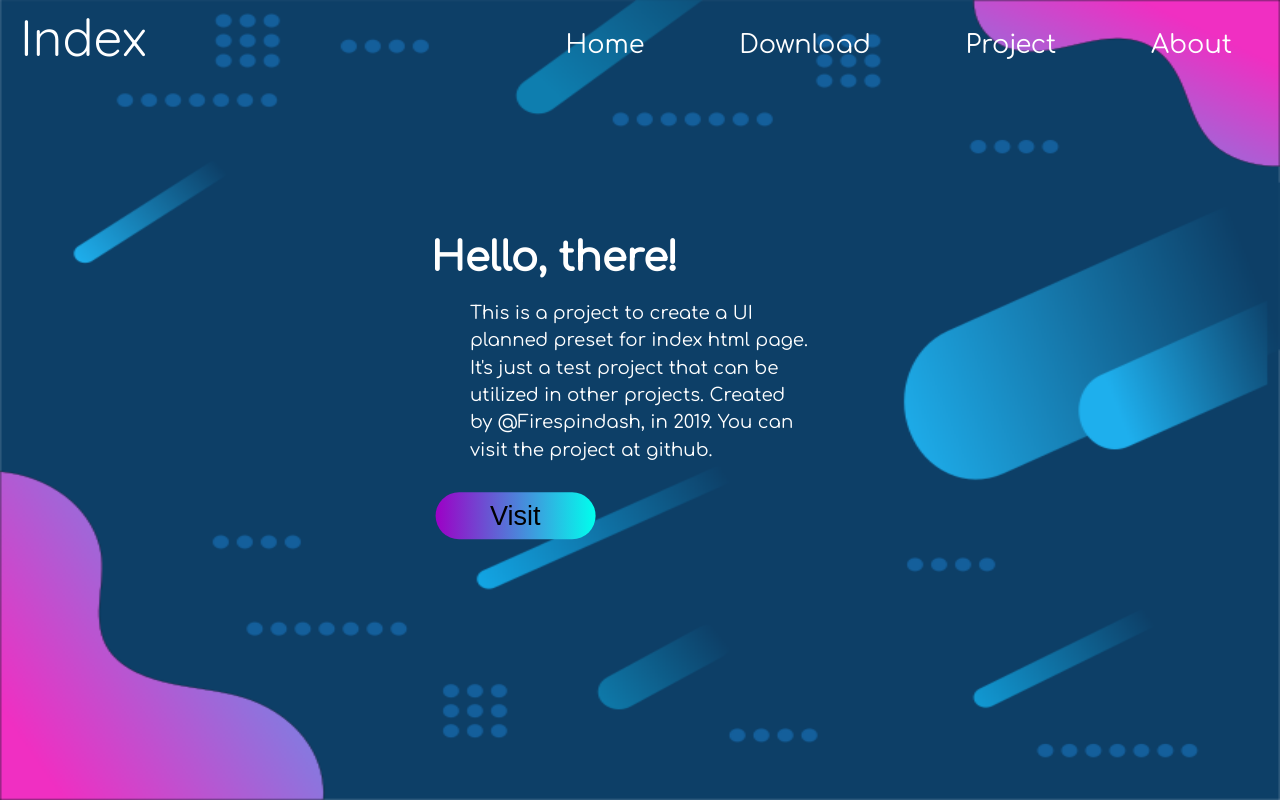
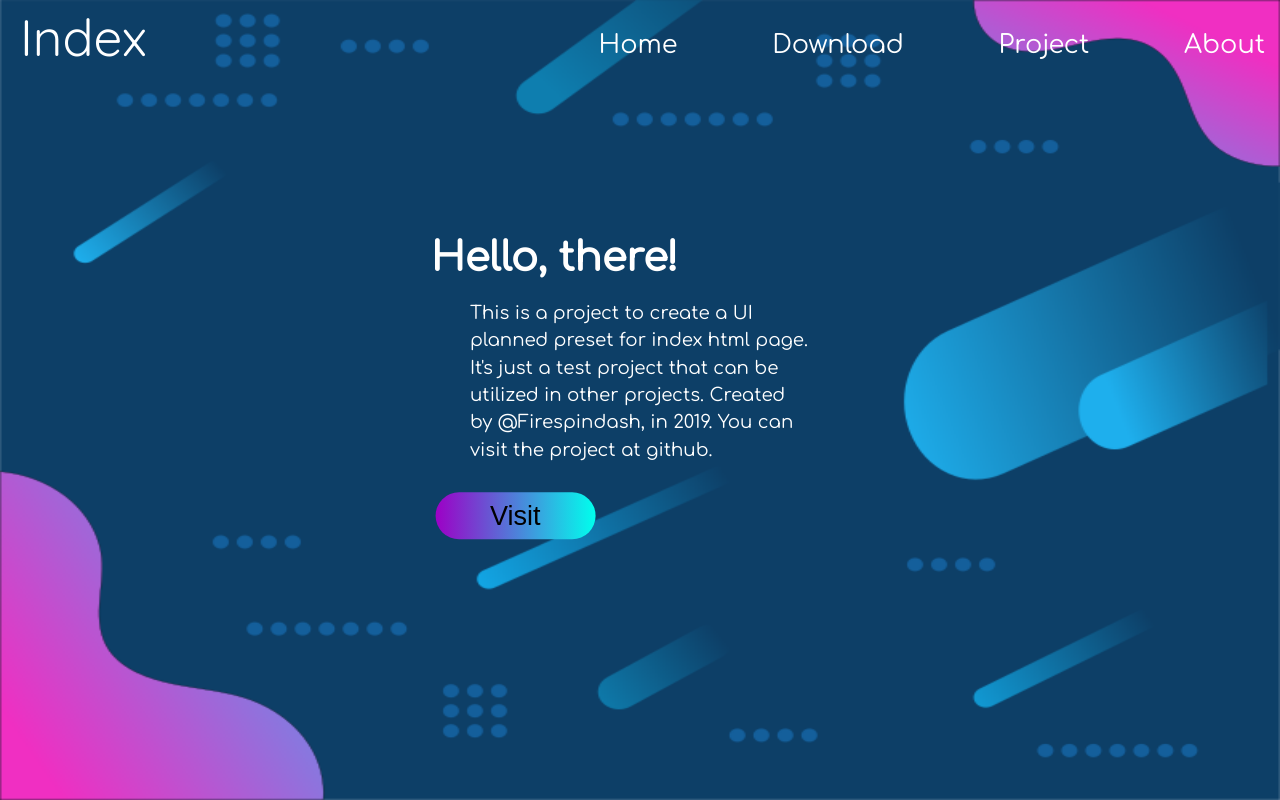
Before and after one commit to Firespindash/index-html-ui-preset, a plain HTML site: page ui-preset/index.html in a window 1280 px wide. Drawn offline with Linux system fonts and the light colour scheme; some icons are missing.

Commit message:
Update styles.css

```diff
--- a/ui-preset/styles.css
+++ b/ui-preset/styles.css
@@ -52,7 +52,7 @@ button {
   background: linear-gradient(to left, #00ffed, #9d00c6);
 }
 
-#about {
+#last {
   padding-right: 12px;
 }
 
```
